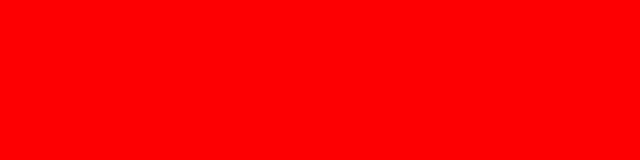
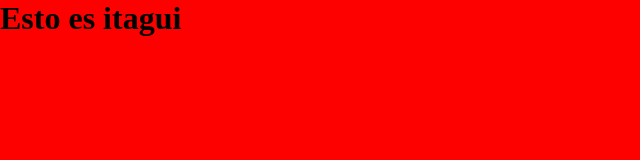
Before and after one commit to sneider1214t/colombia, a plain HTML site: page index.html in a window 1280 px wide. Shown: the whole page, without its empty margins (0-640 px from the left). Drawn offline with Linux system fonts and the light colour scheme.

Commit message:
agregue el titulo de pertenencia

```diff
--- a/index.html
+++ b/index.html
@@ -7,6 +7,8 @@
     <link rel="stylesheet" href="./css/style.css">
 </head>
 <body>
-    <div class="content"></div>
+    <div class="content">
+        <h1>Esto es itagui</h1>
+    </div>
 </body>
 </html>
```
